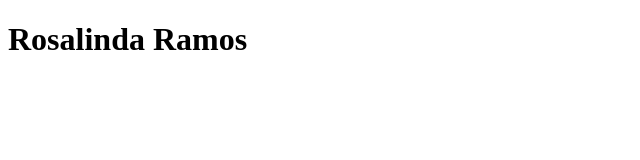
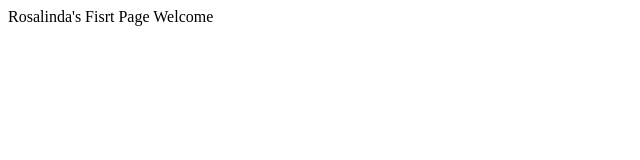
Before and after one commit to rr179398/rr179398.github.io, a plain HTML site: page index.html in a window 1280 px wide. Shown: the whole page, without its empty margins (0-640 px from the left). Drawn offline with Linux system fonts and the light colour scheme.

Commit message:
Update index.html

```diff
--- a/index.html
+++ b/index.html
@@ -1,6 +1,5 @@
 <!DOCTYPE html>
 <html>
-  <p>
-  <h1>Rosalinda Ramos</h1>
-  </p>
+  Rosalinda's Fisrt Page
+  Welcome
 </html>
```
